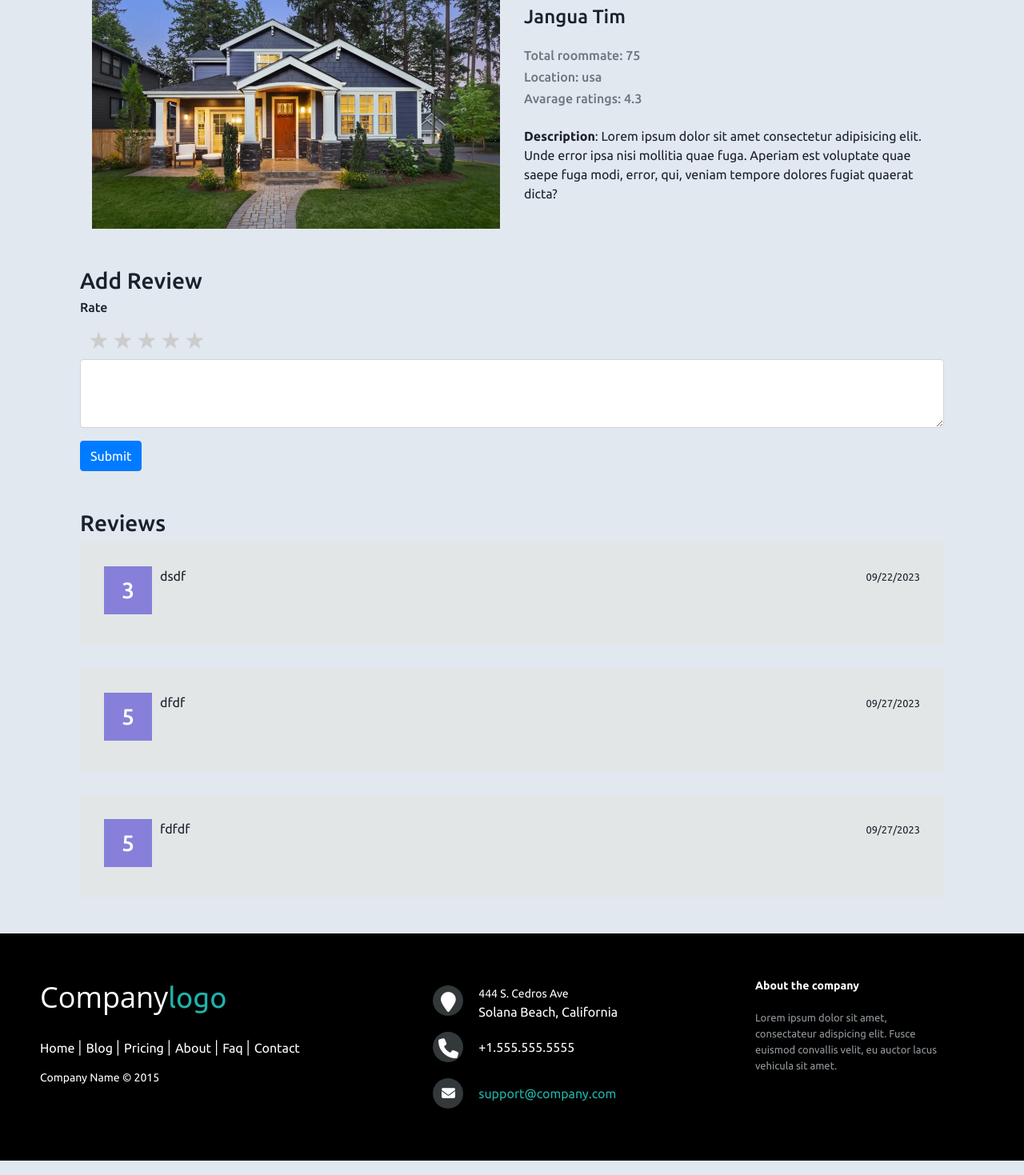
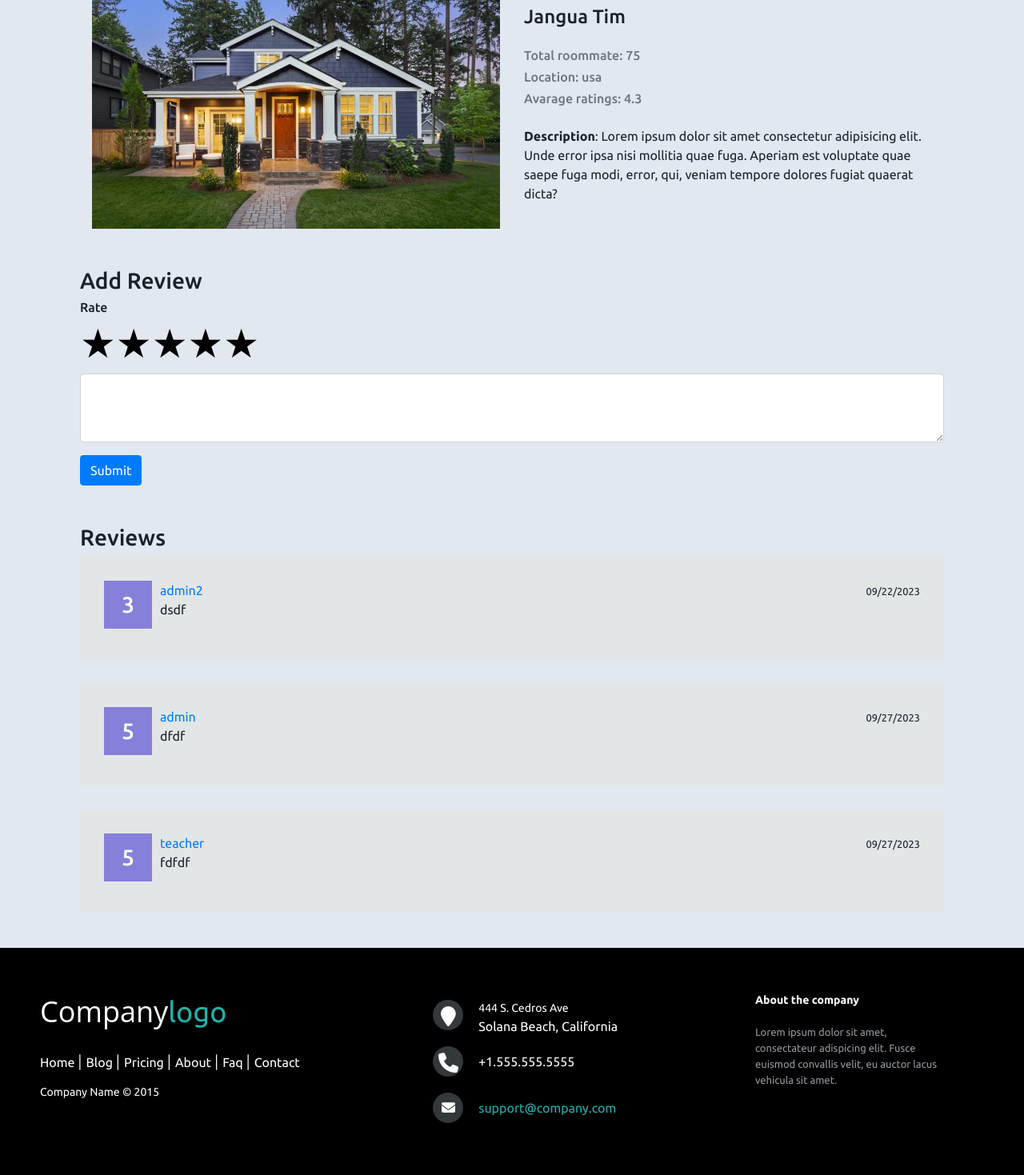
Before and after one commit to mahamudh472/rate-my-rommie, a Django app: page /address/2 in a window 1280 px wide. Shown: the part 133-1602 px from the top of the page at 80% size. Run offline with Django 4.2, Linux system fonts and the light colour scheme; data comes from the database, SQL or seed files in the repository; both versions use the stored data as it was after the commit; tables that the repository leaves empty hold one stand-in row (values such as "Sample post"); some libraries are stand-ins or nearby versions.

Commit message:
star issue fixed

```diff
--- a/static/css/rating.css
+++ b/static/css/rating.css
@@ -1,34 +1,65 @@
-.rate {
+.rating {
+    display: inline-block;
+    position: relative;
+    height: 50px;
+    line-height: 50px;
+    font-size: 50px;
+  }
+
+  .rating label {
+    position: absolute;
+    top: 0;
+    left: 0;
+    height: 100%;
+    cursor: pointer;
+  }
+
+  .rating label:last-child {
+    position: static;
+  }
+
+  .rating label:nth-child(1) {
+    z-index: 5;
+  }
+
+  .rating label:nth-child(2) {
+    z-index: 4;
+  }
+
+  .rating label:nth-child(3) {
+    z-index: 3;
+  }
+
+  .rating label:nth-child(4) {
+    z-index: 2;
+  }
+
+  .rating label:nth-child(5) {
+    z-index: 1;
+  }
+
+  .rating label input {
+    position: absolute;
+    top: 0;
+    left: 0;
+    opacity: 0;
+  }
+
+  .rating label .icon {
     float: left;
-    height: 46px;
-    padding: 0 10px;
-}
-.rate:not(:checked) > input {
-    display: none;
-}
-.rate:not(:checked) > label {
-    float:right;
-    width:1em;
-    overflow:hidden;
-    white-space:nowrap;
-    cursor:pointer;
-    font-size:30px;
-    color:#ccc;
-}
-.rate:not(:checked) > label:before {
-    content: '★ ';
-}
-.rate > input:checked ~ label {
-    color: #ffc700;
-}
-.rate:not(:checked) > label:hover,
-.rate:not(:checked) > label:hover ~ label {
-    color: #deb217;
-}
-.rate > input:checked + label:hover,
-.rate > input:checked + label:hover ~ label,
-.rate > input:checked ~ label:hover,
-.rate > input:checked ~ label:hover ~ label,
-.rate > label:hover ~ input:checked ~ label {
-    color: #c59b08;
-}
+    color: transparent;
+  }
+
+  .rating label:last-child .icon {
+    color: #000;
+  }
+
+  .rating:not(:hover) label input:checked ~ .icon,
+  .rating:hover label:hover input ~ .icon {
+    color: #ffcd3c;
+  }
+
+  .rating label input:focus:not(:checked) ~ .icon:last-child {
+    color: #000;
+    text-shadow: 0 0 5px #09f;
+  }
--- a/static/js/index.js
+++ b/static/js/index.js
@@ -27,7 +27,8 @@ const cngHeadText = () => {
 
 function add_attribute(){
     var element = document.getElementById("attr").value;
-    var rate = document.getElementsByName("rateA");
+    var rate = document.getElementsByName("stars");
+    var rating;
     for (let index = 0; index < rate.length; index++) {
         if (rate[index].checked == true) {
             rating = rate[index].value;
@@ -62,7 +63,7 @@ function display_data(){
 
     }
     document.getElementById("attr").value="";
-    document.getElementsByName("rateA")[0].checked = true;
+    document.getElementsByName("stars")[0].checked = true;
 }
 window.onload = function(){
     localStorage.clear();
--- a/templates/main/addressdetails.html
+++ b/templates/main/addressdetails.html
@@ -31,19 +31,37 @@
                 {% csrf_token %}
                 <div class="mb-3">
                     <h6>Rate</h6>
-                    <div>
-                        <div class="rate">
-                            <input type="radio" id="star5" name="rate" value="5" />
-                            <label for="star5" title="text">5 stars</label>
-                            <input type="radio" id="star4" name="rate" value="4" />
-                            <label for="star4" title="text">4 stars</label>
-                            <input type="radio" id="star3" name="rate" value="3" />
-                            <label for="star3" title="text">3 stars</label>
-                            <input type="radio" id="star2" name="rate" value="2" />
-                            <label for="star2" title="text">2 stars</label>
-                            <input type="radio" id="star1" name="rate" value="1" />
-                            <label for="star1" title="text">1 star</label>
-                        </div>
+                    <div class="rating">
+                        <label>
+                          <input type="radio" name="rate" value="1" />
+                          <span class="icon">★</span>
+                        </label>
+                        <label>
+                          <input type="radio" name="rate" value="2" />
+                          <span class="icon">★</span>
+                          <span class="icon">★</span>
+                        </label>
+                        <label>
+                          <input type="radio" name="rate" value="3" />
+                          <span class="icon">★</span>
+                          <span class="icon">★</span>
+                          <span class="icon">★</span>
+                        </label>
+                        <label>
+                          <input type="radio" name="rate" value="4" />
+                          <span class="icon">★</span>
+                          <span class="icon">★</span>
+                          <span class="icon">★</span>
+                          <span class="icon">★</span>
+                        </label>
+                        <label>
+                          <input type="radio" name="rate" value="5" />
+                          <span class="icon">★</span>
+                          <span class="icon">★</span>
+                          <span class="icon">★</span>
+                          <span class="icon">★</span>
+                          <span class="icon">★</span>
+                        </label>
                     </div>
                     <div class="form-group ">
                         <textarea class="form-control" id="exampleFormControlTextarea1" rows="3"
@@ -62,7 +80,7 @@
             <div class="main-div-2">
                 <h3 class="ovarall-review">{{review.rating}}</h3>
                 <div class="child-div">
-                    <a href="{% url 'main:profile_view' review.roommate.id %}">{{review.roomamte.full_name}}</a>
+                    <a href="{% url 'main:profile_view' review.author.id %}">{{review.author.username}}</a>
                     <p>{{review.text}}</p>
 
                 </div>
@@ -89,3 +107,11 @@
 </div>
 
 {% endblock %}
+
+{% block script %}
+<script>
+    $(':radio').change(function() {
+  console.log('New star rating: ' + this.value);
+});
+</script>
+{% endblock %}
```
Also changed, not shown: templates/main/addroommate.html (+39 -12 lines), templates/main/roommatedetails.html (+71 -39 lines), db.sqlite3, roommates/migrations/0013_roommate.py (added), roommates/migrations/0014_delete_roommate.py (added).
